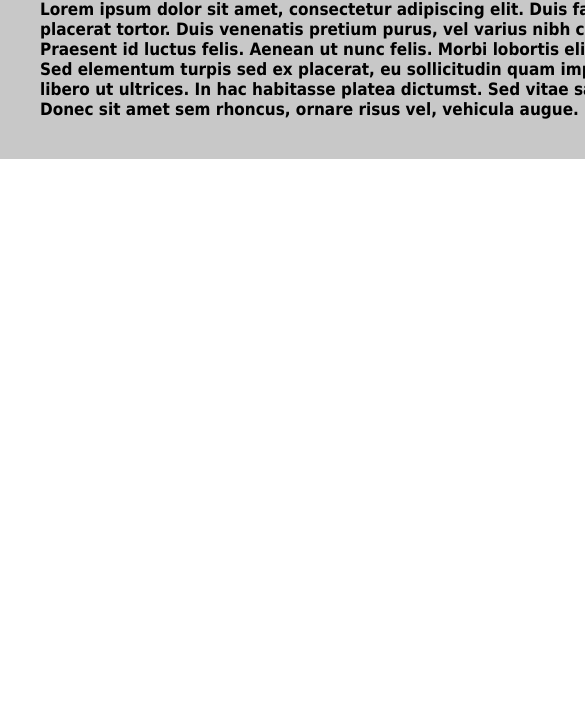
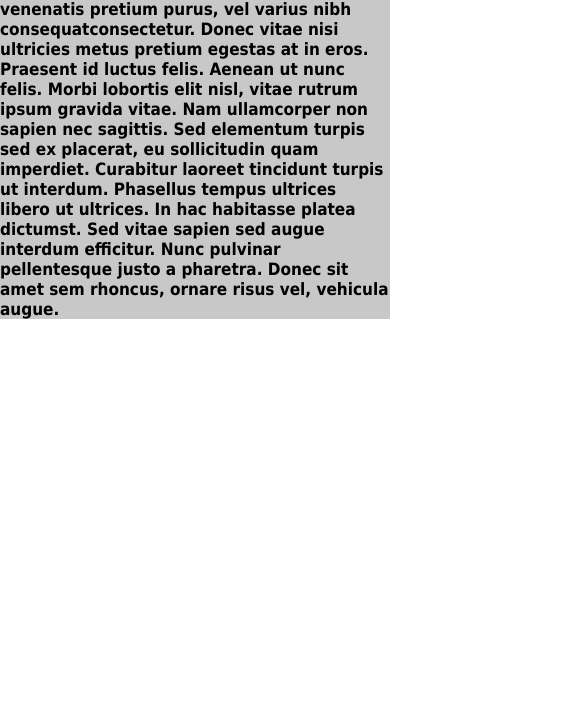
Before and after one commit to mugers/html, a plain HTML site: page index.html in a window 390 px wide. Shown: the part 142-844 px from the top of the page, 585 px wide, since content can reach past the window. Drawn offline with Linux system fonts and the light colour scheme.

Commit message:
propriedades responsivas

```diff
--- a/css/style.css/style.css
+++ b/css/style.css/style.css
@@ -7,11 +7,14 @@
 comentario comentado comnetando
 */
 
+html,body{
+    height: 100%;
+}
+
 .artigo{
     background-color: rgb(200, 200, 200);
-    width: 1280px;
-    padding: 40px;
-    margin: 40px auto;
+    width: 100%;
+    height: auto;
     text-align: center;
 }
 
```
